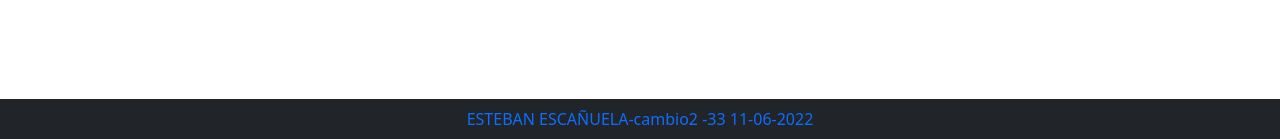
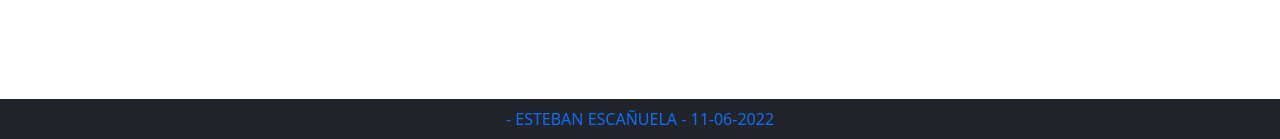
Before and after one commit to esteban4133/202206-11, a Django app: page / in a window 1280 px wide. Shown: the part 661-800 px from the top of the page. Run offline with Django 4.2, Linux system fonts and the light colour scheme; some libraries are stand-ins or nearby versions.

Commit message:
ulitmo commit

```diff
--- a/familia/templates/familia/index.html
+++ b/familia/templates/familia/index.html
@@ -25,6 +25,6 @@
 <!-- <esto es el pie/ footer > -->
 <ul class="nav bg-dark fixed-bottom justify-content-center">
   <li class="nav-item">
-    <a class="nav-link active" href="{%url  'index' %}"> ESTEBAN ESCAÑUELA-cambio2 -33 {% now 'd-m-Y' %}</a>
+    <a class="nav-link active" href="{%url  'index' %}">  - ESTEBAN ESCAÑUELA - {% now 'd-m-Y' %}</a>
   </li>
 </ul>
```
